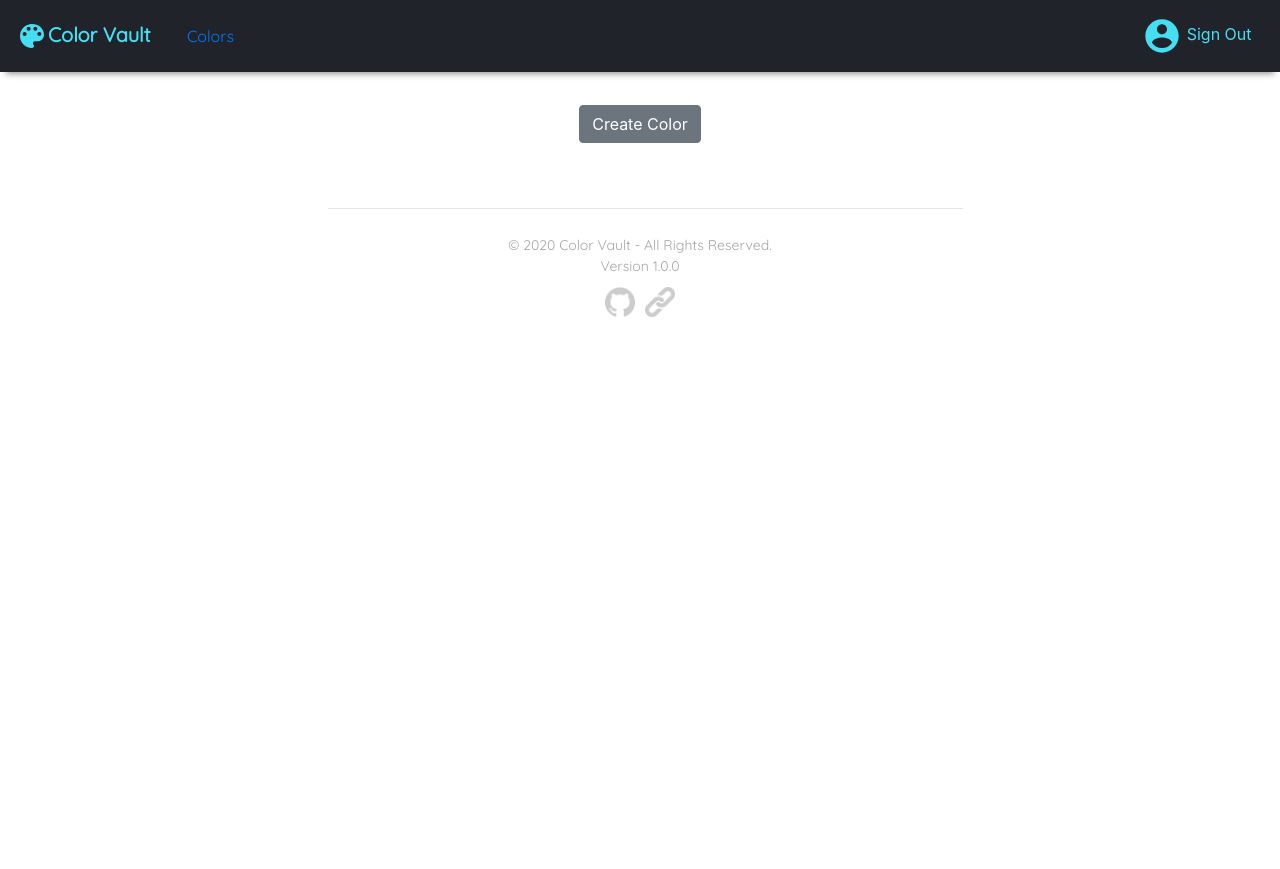
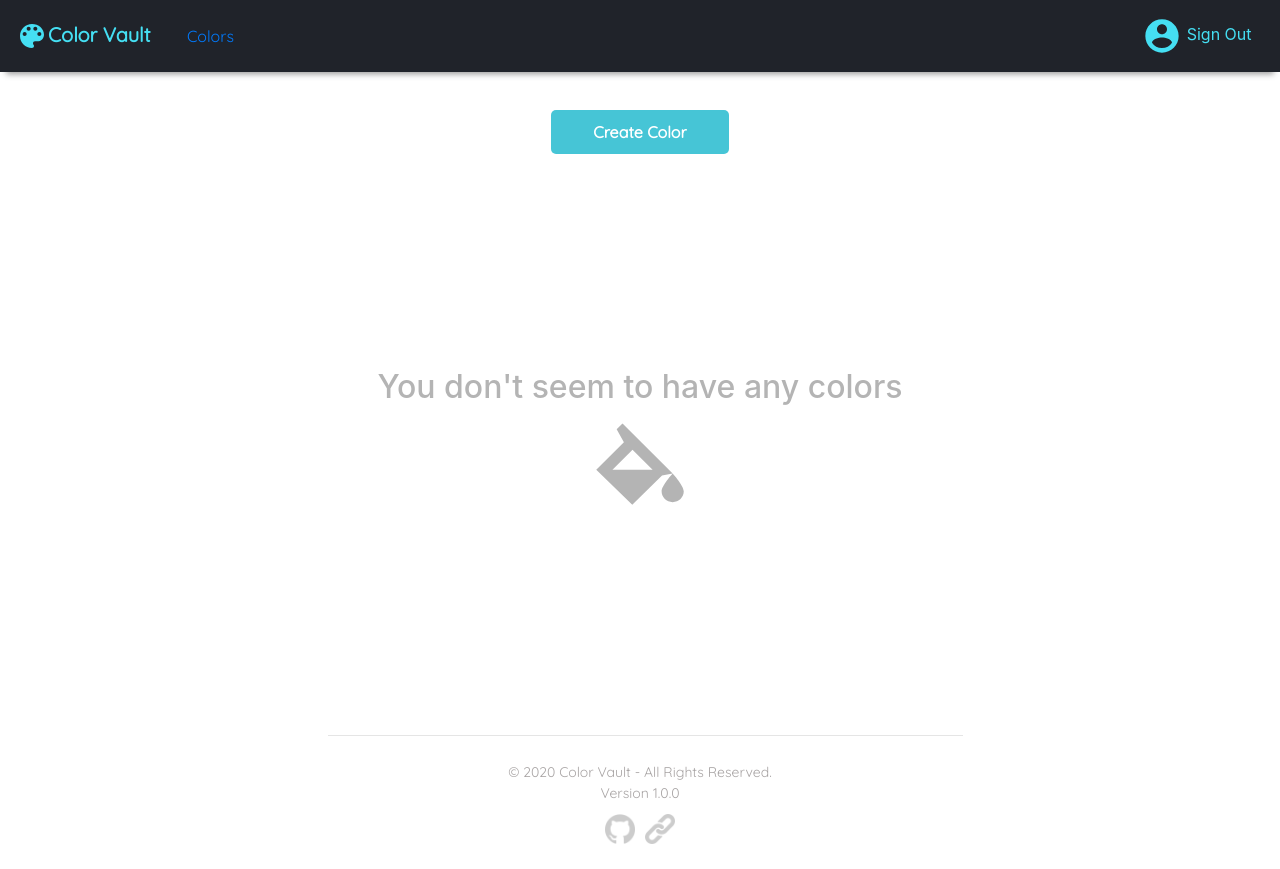
Before and after one commit to Chase00/ColorVault, a React (Create React App) app: page /colors in a window 1280 px wide. Before the commit the page ends 800 px from the top, so only its background shows below. Built offline with nearby package versions, Linux system fonts and the light colour scheme; no server answers; sample sign-in values are in the browser's storage.

Commit message:
NoColors toggle
If the user does not have any colors, the index will display the NoColors component

```diff
--- a/src/Components/Colors/ColorModify.css
+++ b/src/Components/Colors/ColorModify.css
@@ -35,3 +35,10 @@ form.button {
 div.modal-body {
     padding: 0% 20% 0 20%;
 }
+
+.no-color-container {
+    text-align: center;
+    margin: 20% 20% 15%;
+    color: #b4b4b4;
+    font-weight: 800;
+}
--- a/src/Components/Colors/ColorsIndex.js
+++ b/src/Components/Colors/ColorsIndex.js
@@ -1,12 +1,12 @@
-import React, {useState, useEffect} from 'react';
+import React, { useState, useEffect } from 'react';
 import ColorsTable from './ColorsTable';
 import ColorCreate from './ColorCreate';
 import ColorEdit from './ColorEdit';
+import NoColors from './NoColors';
 import APIURL from '../../Helpers/enviroment';
 import {
     Row,
     Container,
-    Button
 } from 'reactstrap';
 import './ColorModify.css'
 
@@ -15,6 +15,7 @@ const ColorsIndex = (props) => {
     const [createActive, setCreateActive] = useState(false);
     const [editActive, setEditActive] = useState(false);
     const [colorToUpdate, setColorToUpdate] = useState({});
+    const [isEmpty, setIsEmpty] = useState(true);
 
     useEffect(() => {
         fetchColors();
@@ -23,14 +24,26 @@ const ColorsIndex = (props) => {
     const fetchColors = () => {
         fetch(`${APIURL}/api/color`, {
             method: 'GET',
-            headers: new Headers ({
+            headers: new Headers({
                 'Content-Type': 'application/json',
                 'Authorization': props.token
             })
-        }) .then((res) => res.json())
+        }).then((res) => res.json())
             .then((colorData) => {
                 setColors(colorData)
+                console.log(colorData)
+                activeColors(colorData)
             })
+    }
+
+    const activeColors = (data) => {
+        if (data.length === 0) {
+            console.log("EMPTYYYYYY")
+            setIsEmpty(true)
+        } else {
+            console.log("Has colors")
+            setIsEmpty(false);
+        }
     }
 
     const createOn = () => {
@@ -43,7 +56,6 @@ const ColorsIndex = (props) => {
 
     const editUpdateColor = (color) => {
         setColorToUpdate(color);
-        console.log(color);
     }
 
     const editOn = () => {
@@ -54,22 +66,22 @@ const ColorsIndex = (props) => {
         setEditActive(false);
     }
 
-    return(
-        <div class="card-deck">
+    return (
+
         <Container>
             <div class="actions">
-            <Button class="create" onClick={createOn}>Create Color</Button>
+                <button class="button-main" onClick={createOn}>Create Color</button>
+                {isEmpty ? <NoColors /> : <></>}
             </div>
             <Row>
+                <ColorsTable colors={colors} editUpdateColor={editUpdateColor} createOn={createOn} editOn={editOn} fetchColors={fetchColors} token={props.token} />
 
-                    <ColorsTable colors={colors} editUpdateColor={editUpdateColor} createOn={createOn} editOn={editOn} fetchColors={fetchColors} token={props.token}/>
+                {createActive ? <ColorCreate fetchColors={fetchColors} createOff={createOff} token={props.token} /> : <></>}
 
-                    {createActive ? <ColorCreate fetchColors={fetchColors} createOff={createOff} token={props.token}/> : <></>}
-
-                    {editActive ? <ColorEdit colorToUpdate={colorToUpdate} editOff={editOff} token={props.token} fetchColors={fetchColors}/> : <></>}
+                {editActive ? <ColorEdit colorToUpdate={colorToUpdate} editOff={editOff} token={props.token} fetchColors={fetchColors} /> : <></>}
             </Row>
         </Container>
-        </div>
+
     )
 }
 
--- /dev/null
+++ b/src/Components/Colors/NoColors.js
@@ -0,0 +1,14 @@
+import React from 'react';
+import './ColorModify.css';
+import { IoMdColorFill } from "react-icons/io"
+
+const NoColors = () => {
+    return(
+        <div class="no-color-container">
+            <h2 class="no-color-header">You don't seem to have any colors</h2>
+            <IoMdColorFill size={100}/>
+        </div>
+    )
+}
+
+export default NoColors;
```
Lines whose indentation alone changed are shown as unchanged.
